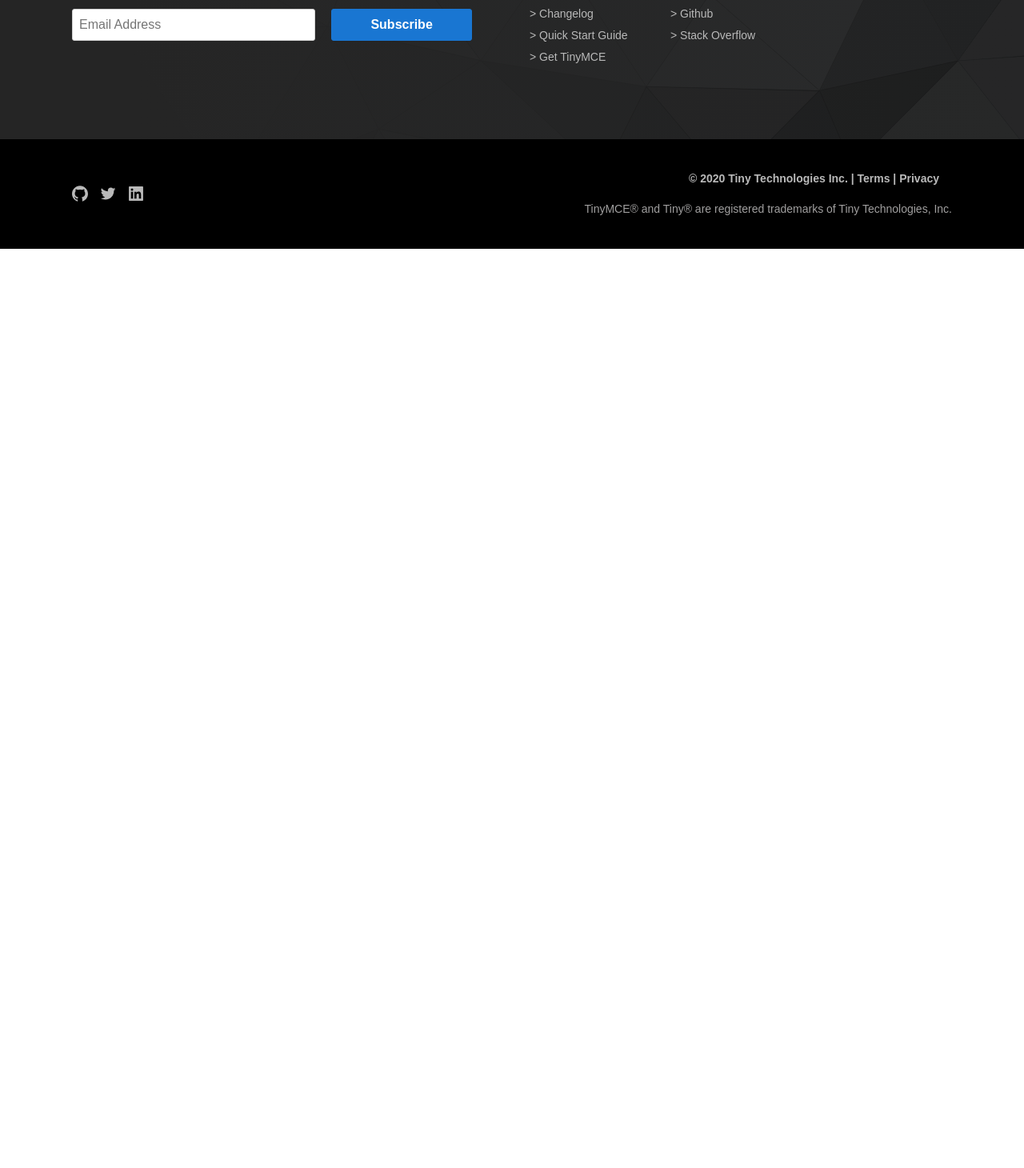
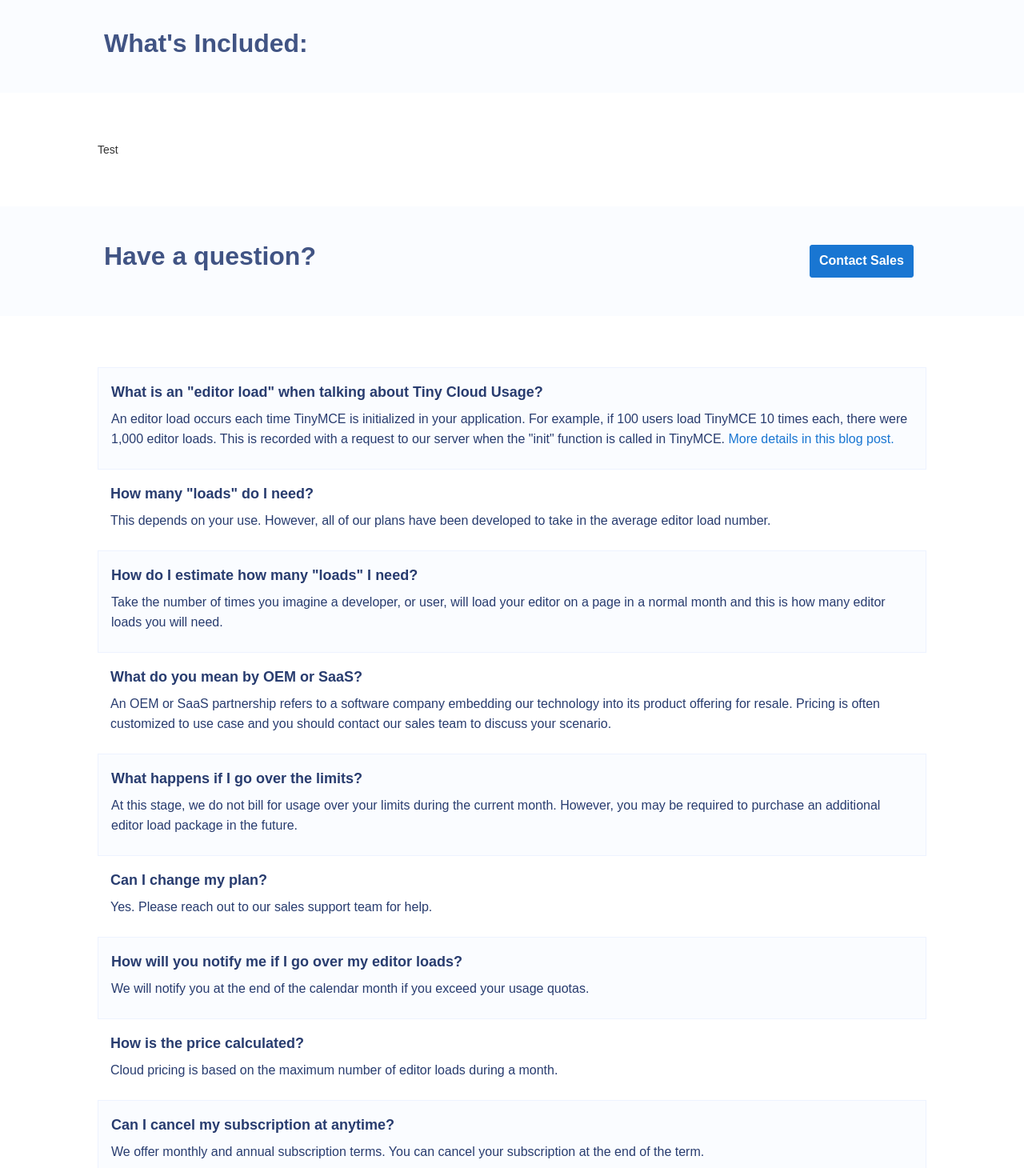
Before and after one commit to seong7/tiny-publishing, a React app: page /2 in a window 1280 px wide. Shown: the part 370-1830 px from the top of the page at 80% size. Before the commit the page ends 800 px from the top, so only its background shows below. Built offline with nearby package versions, Linux system fonts and the light colour scheme.

Commit message:
Add Content - Qna - page2

```diff
--- /dev/null
+++ b/src/components/page2/Contents/Contents.js
@@ -0,0 +1,78 @@
+import React from 'react';
+import PropTypes from 'prop-types';
+import Button from '../../common/Button';
+import qnaData from './qna/data';
+import QnaList from './qna/qnaList';
+
+export default function Contents({ children, ...props }) {
+  return <div {...props}>{children}</div>;
+}
+
+Contents.Title = function ContetnsTitle({ title, renderButton }) {
+  return (
+    <div className="page2__contents-titleWrapper max-width-1100 center">
+      <h2>{title}</h2>
+      {renderButton && <Button className="page2__button">Contact Sales</Button>}
+    </div>
+  );
+};
+Contents.Section = function ContentsSection({ children, className }) {
+  return (
+    <section
+      className={`max-width-1100 center page2__contents-section ${className}`}
+    >
+      {children}
+    </section>
+  );
+};
+
+Contents.Pricing = function ContentsPricing() {
+  return (
+    <div>
+      <Contents.Title title="Pricing Plans" />
+      <Contents.Section>Test</Contents.Section>
+    </div>
+  );
+};
+
+Contents.Included = function ContentsIncluded() {
+  return (
+    <div>
+      <div className="page2__contents-blue">
+        <Contents.Title title="What's Included:" />
+      </div>
+      <Contents.Section>Test</Contents.Section>
+    </div>
+  );
+};
+
+Contents.Qna = function ContentsQna() {
+  return (
+    <div>
+      <div className="page2__contents-blue">
+        <Contents.Title title="Have a question?" renderButton />
+      </div>
+      <Contents.Section>
+        <QnaList items={qnaData} />
+      </Contents.Section>
+    </div>
+  );
+};
+
+Contents.propTypes = {
+  children: PropTypes.node.isRequired,
+};
+Contents.Title.defaultProps = {
+  renderButton: false,
+};
+Contents.Title.propTypes = {
+  title: PropTypes.string.isRequired,
+  renderButton: PropTypes.bool,
+};
+Contents.Section.defaultProps = {
+  className: '',
+};
+Contents.Section.propTypes = {
+  children: PropTypes.node.isRequired,
+  className: PropTypes.string,
+};
--- /dev/null
+++ b/src/components/page2/Contents/included/data.js
@@ -0,0 +1 @@
+const includedData = [];
--- /dev/null
+++ b/src/components/page2/Contents/index.js
@@ -0,0 +1,12 @@
+import React from 'react';
+import Contents from './Contents';
+
+export default function ContentsLayout() {
+  return (
+    <Contents>
+      <Contents.Pricing />
+      <Contents.Included />
+      <Contents.Qna />
+    </Contents>
+  );
+}
--- /dev/null
+++ b/src/components/page2/Contents/qna/data.js
@@ -0,0 +1,63 @@
+const data = [
+  {
+    question: 'What is an "editor load" when talking about Tiny Cloud Usage?',
+    answer:
+      'An editor load occurs each time TinyMCE is initialized in your application. For example, if 100 users load TinyMCE 10 times each, there were 1,000 editor loads. This is recorded with a request to our server when the "init" function is called in TinyMCE. <a href="">More details in this blog post.</a>',
+  },
+  {
+    question: 'How many "loads" do I need?',
+    answer:
+      'This depends on your use. However, all of our plans have been developed to take in the average editor load number.',
+  },
+  {
+    question: 'How do I estimate how many "loads" I need?',
+    answer:
+      'Take the number of times you imagine a developer, or user, will load your editor on a page in a normal month and this is how many editor loads you will need.',
+  },
+  {
+    question: 'What do you mean by OEM or SaaS?',
+    answer:
+      'An OEM or SaaS partnership refers to a software company embedding our technology into its product offering for resale. Pricing is often customized to use case and you should contact our sales team to discuss your scenario.',
+  },
+  {
+    question: 'What happens if I go over the limits?',
+    answer:
+      'At this stage, we do not bill for usage over your limits during the current month. However, you may be required to purchase an additional editor load package in the future.',
+  },
+  {
+    question: 'Can I change my plan?',
+    answer: 'Yes. Please reach out to our sales support team for help.',
+  },
+  {
+    question: 'How will you notify me if I go over my editor loads?',
+    answer:
+      'We will notify you at the end of the calendar month if you exceed your usage quotas.',
+  },
+  {
+    question: 'How is the price calculated?',
+    answer:
+      'Cloud pricing is based on the maximum number of editor loads during a month.',
+  },
+  {
+    question: 'Can I cancel my subscription at anytime?',
+    answer:
+      'We offer monthly and annual subscription terms. You can cancel your subscription at the end of the term.',
+  },
+  {
+    question: 'How is usage tracked?',
+    answer:
+      'For Cloud, editor loads are tracked on a calendar month basis. In 2020 we will be introducing usage data into your account systems so you can keep an eye on how many editor loads you use each month.',
+  },
+  {
+    question: 'What are the detailed terms?',
+    answer:
+      'The <a href="">Cloud Services Subscription Agreement</a> and the <a href="">Self-Hosted Software License Agreement</a> explain rights, responsibilities, and support levels. For open source users, the terms of the <a href="">GNU Lesser General Public License version 3</a>. If you have any queries, please contact us.',
+  },
+  {
+    question: 'What if my usage fluctuates?',
+    answer:
+      'In general, your plan should cover your maximum usage of the TinyMCE editor. Contact the sales team to discuss your needs if your usage fluctuates significantly.',
+  },
+];
+
+export default data;
--- /dev/null
+++ b/src/components/page2/Contents/qna/qnaList.js
@@ -0,0 +1,22 @@
+import React from 'react';
+import PropTypes from 'prop-types';
+
+export default function QnaList({ items }) {
+  return (
+    <ul>
+      {items.map((item, idx) => (
+        <li
+          key={idx}
+          className={`page2__qnaList ${idx % 2 === 0 ? 'page2__bg-blue' : ''}`}
+        >
+          <h6>{item.question}</h6>
+          <p dangerouslySetInnerHTML={{ __html: item.answer }} />
+        </li>
+      ))}
+    </ul>
+  );
+}
+
+QnaList.propTypes = {
+  items: PropTypes.array.isRequired,
+};
--- a/src/components/page2/Footer/Footer.js
+++ b/src/components/page2/Footer/Footer.js
@@ -1,6 +1,6 @@
 import React from 'react';
 import PropTypes from 'prop-types';
-import { Button } from 'antd';
+import Button from '../../common/Button';
 import AntdIcon from '../../common/AntdIcon';
 import footerMenu from './footerMenu';
 
--- a/src/components/page2/Page2.css
+++ b/src/components/page2/Page2.css
@@ -10,6 +10,7 @@
   top: 0px;
   z-index: 10;
 }
+.page2__button,
 .page2__header-button,
 .subscribe-button {
   box-sizing: border-box;
@@ -37,6 +38,12 @@
   white-space: nowrap;
   margin-left: 16px;
 }
+.page2__button:hover,
+.subscribe-button:hover,
+.page2__header-button:hover {
+  background: rgb(20, 92, 164);
+}
+
 .page2__semiheader {
   background: white;
   padding: 0.5rem 2rem 0.5rem;
@@ -149,10 +156,6 @@
 .page2__header-buttons svg {
   font-size: 25px;
   margin-right: 8px;
-}
-
-.page2__header-button:hover {
-  background: rgb(20, 92, 164);
 }
 
 .page2__nav-hamburger button {
@@ -571,3 +574,83 @@
 .footer-list {
   display: flex;
 }
+
+/************/
+/* Contents */
+/************/
+.page2__bg-blue {
+  background-color: #fafcff;
+  border: 1px solid #edf3ff;
+}
+.page2__contents-section {
+  padding: 4rem 2rem;
+}
+.page2__contents-blue {
+  background: #fafcff;
+}
+.page2__contents-titleWrapper {
+  display: flex;
+  flex-direction: row;
+  justify-content: space-between;
+  padding: 2.5rem;
+}
+@media (max-width: 767px) {
+  .page2__contents-titleWrapper {
+    flex-direction: column;
+    align-items: center;
+  }
+}
+.page2__contents-titleWrapper h2 {
+  color: #415484;
+  font-style: normal;
+  font-stretch: normal;
+  -webkit-letter-spacing: normal;
+  -moz-letter-spacing: normal;
+  -ms-letter-spacing: normal;
+  letter-spacing: normal;
+  font-size: 2rem;
+  font-weight: 900;
+  line-height: 1.38;
+  padding: 0;
+}
+
+/************************/
+/* Contents - Questions */
+/************************/
+.page2__qnaList {
+  padding: 1rem;
+}
+.page2__qnaList p {
+  font-style: normal;
+  font-stretch: normal;
+  -webkit-letter-spacing: normal;
+  -moz-letter-spacing: normal;
+  -ms-letter-spacing: normal;
+  letter-spacing: normal;
+  font-size: 1rem;
+  font-weight: 200;
+  line-height: 1.56;
+  color: #283c6f;
+  margin-bottom: 0.5rem;
+}
+.page2__qnaList h6 {
+  color: #415484;
+  font-style: normal;
+  font-stretch: normal;
+  -webkit-letter-spacing: normal;
+  -moz-letter-spacing: normal;
+  -ms-letter-spacing: normal;
+  letter-spacing: normal;
+  font-size: 1.125rem;
+  font-weight: 900;
+  line-height: 1.56;
+  color: #283c6f;
+  margin-bottom: 0.5rem;
+}
+.page2__qnaList p a {
+  color: #1976d2;
+  font-weight: 400;
+}
+.page2__qnaList p a:hover {
+  text-decoration: underline;
+}
--- a/src/components/page2/Page2.js
+++ b/src/components/page2/Page2.js
@@ -2,6 +2,7 @@ import React from 'react';
 import PropTypes from 'prop-types';
 import Header from './Header';
 import Footer from './Footer';
+import Contents from './Contents';
 
 export default function Page2({ children, ...props }) {
   return <div {...props}>{children}</div>;
@@ -15,6 +16,10 @@ Page2.Footer = function Page2Footer() {
   return <Footer />;
 };
 
+Page2.Contents = function Page2Contents() {
+  return <Contents />;
+};
+
 Page2.propTypes = {
   children: PropTypes.node.isRequired,
 };
--- a/src/components/page2/index.js
+++ b/src/components/page2/index.js
@@ -6,7 +6,7 @@ export default function Page2Layout() {
   return (
     <Page2>
       <Page2.Header />
-
+      <Page2.Contents />
       <Page2.Footer />
     </Page2>
   );
```
Also changed, not shown: src/components/page2/Contents/included/Included.js (added).
